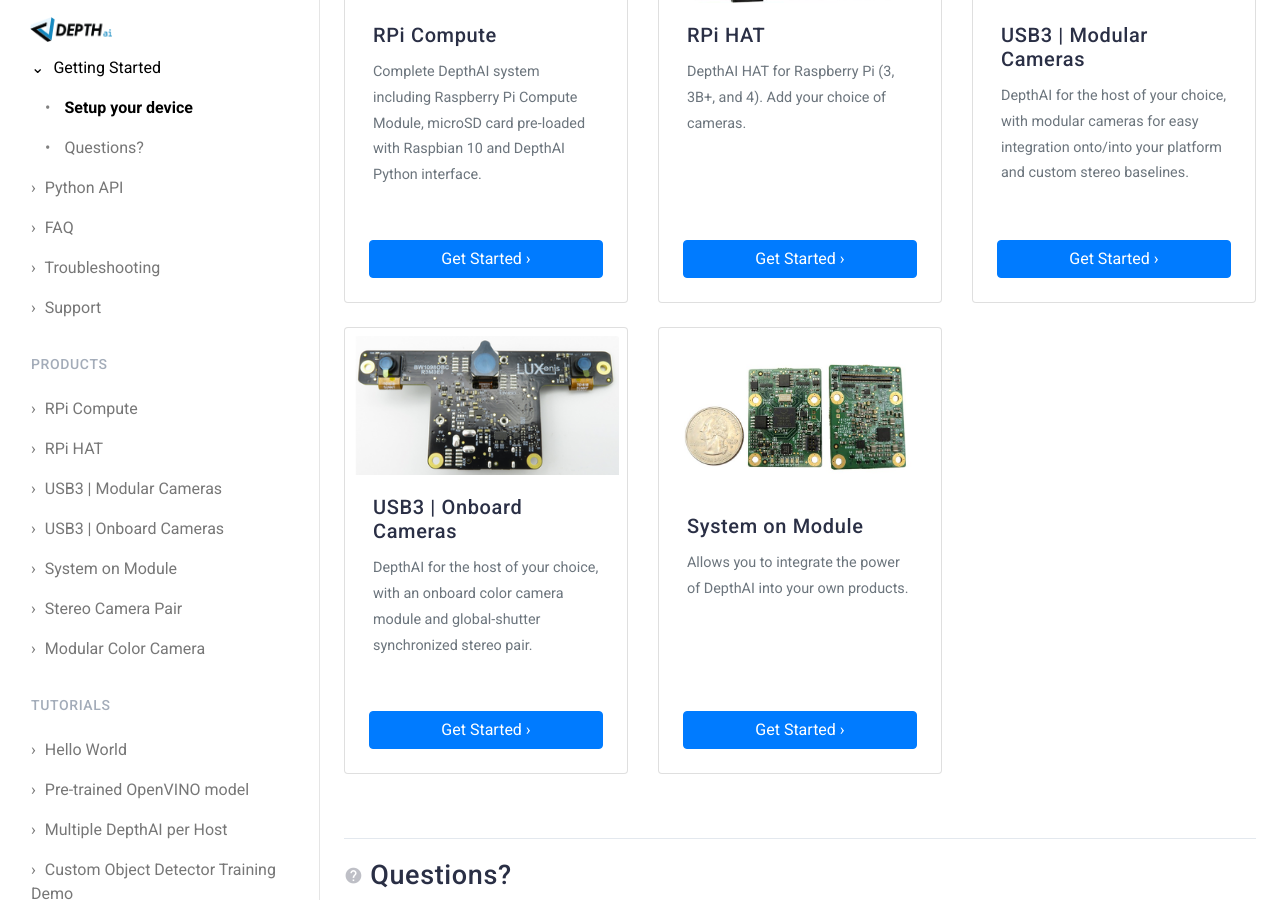
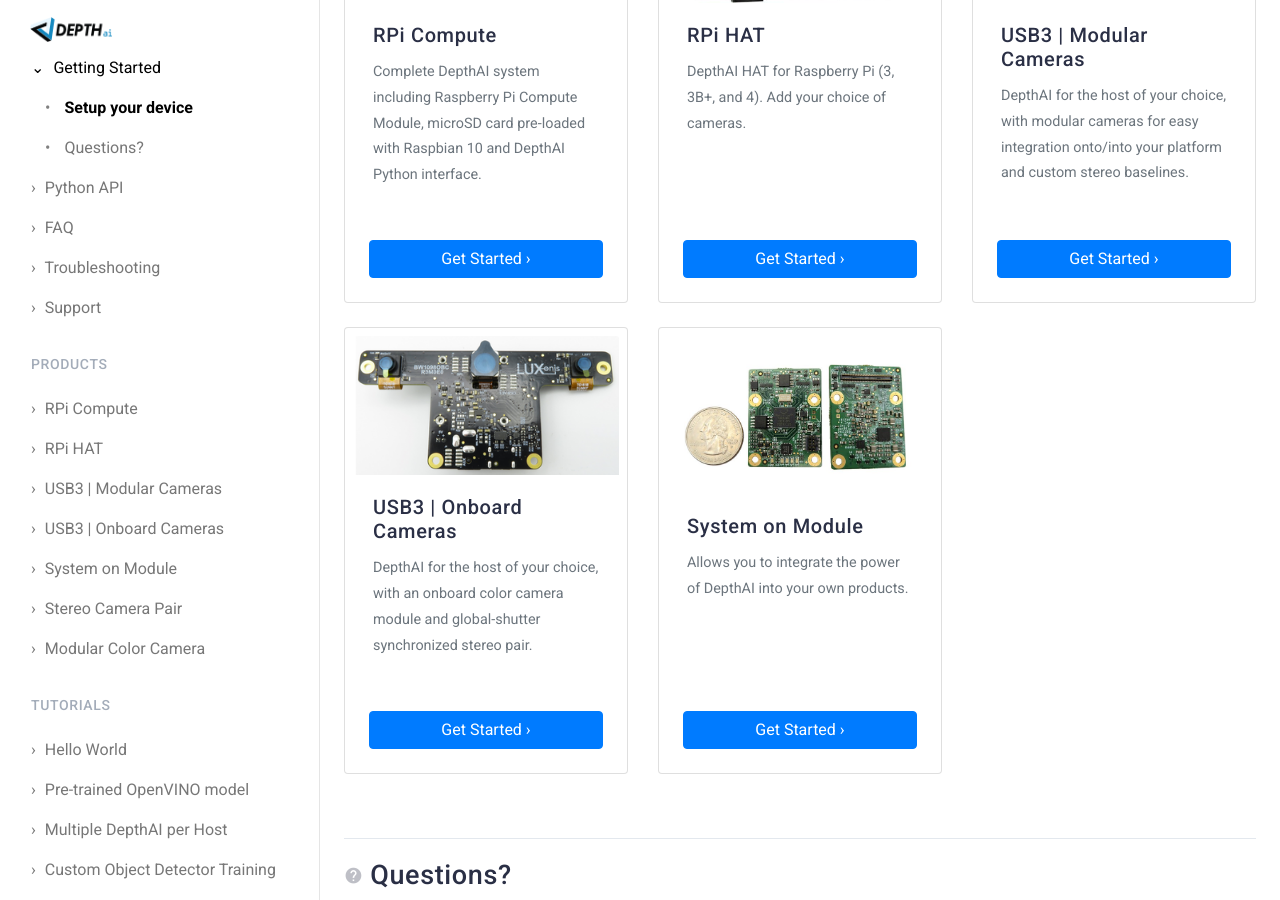
Before and after one commit to luxonis/depthai-docs-website, a Jekyll site: the page built from index.html, in a window 1280 px wide and 900 px high, scrolled down 627 px. Built offline with Jekyll 4.4.1, drawn with Linux system fonts in a browser that asks for light colours; nearby versions of some CDN libraries.

Commit message:
Update object_det_mnssv2_training.md

```diff
--- a/_tutorials/object_det_mnssv2_training.md
+++ b/_tutorials/object_det_mnssv2_training.md
@@ -1,8 +1,8 @@
 ---
 layout: default
 title: Tutorial - Custom Object Detector Training
-toc_title: Custom Object Detector Training Demo
-description: Learn how to detect objects of your choice in real time!
+toc_title: Custom Object Detector Training
+description: Learn how to detect objects of your choice in real time with DepthAI!
 order: 4
 ---
 
```
